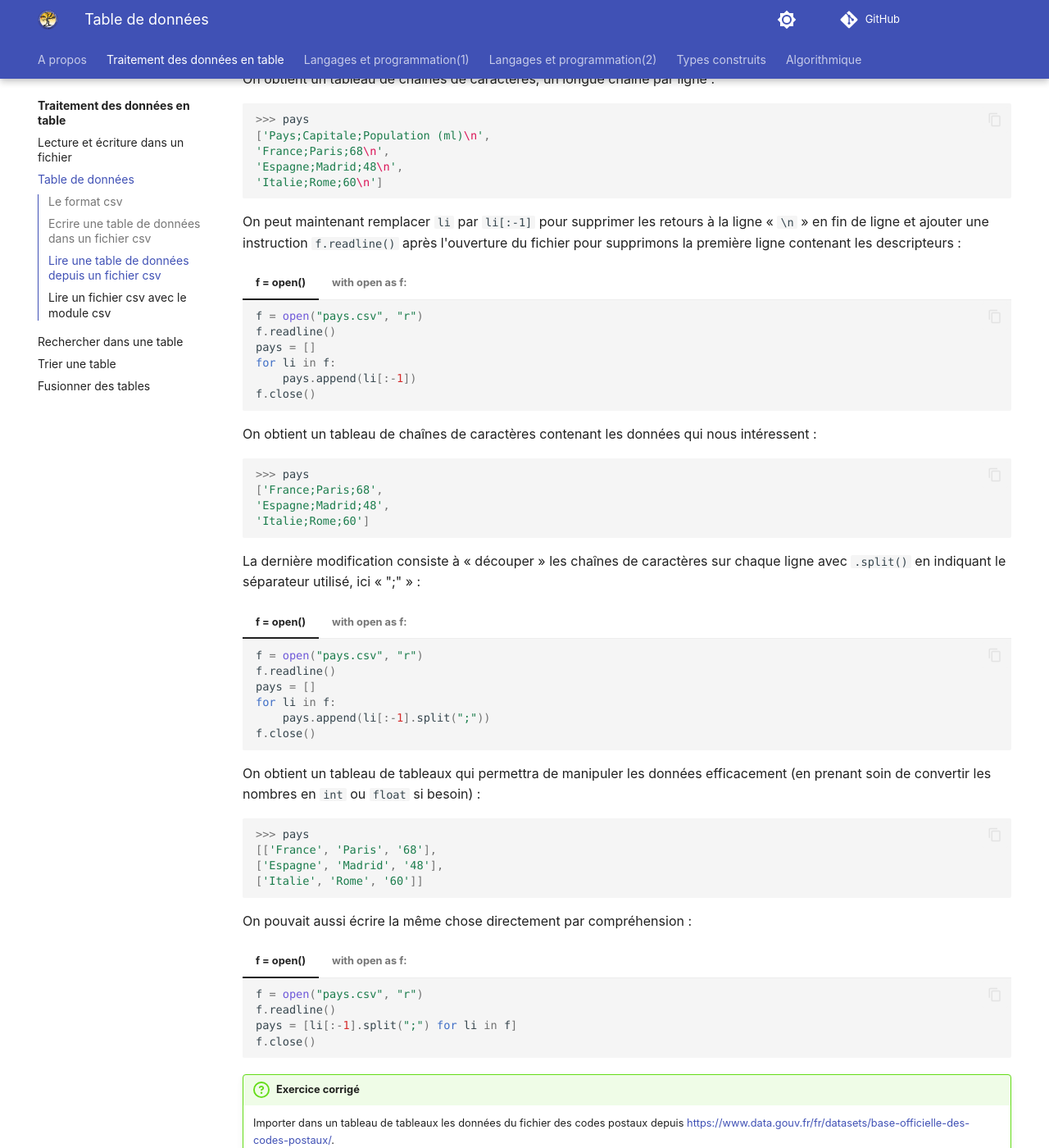
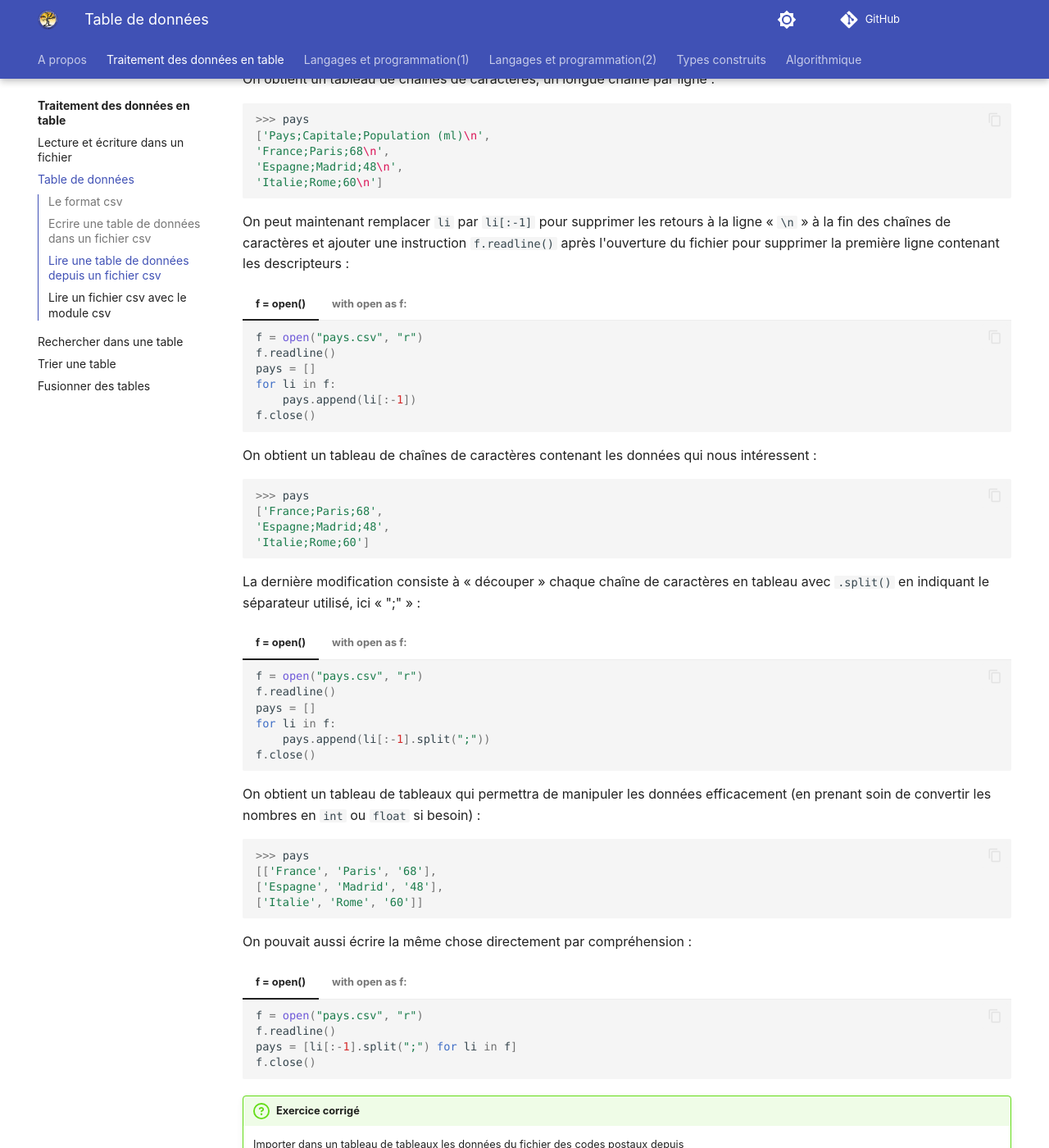
Before and after one commit to fab-perez/NSI-1, an MkDocs documentation site: the page built from docs/donnees-en-tables/2-table-de-donnees.md, in a window 1280 px wide and 1400 px high, scrolled down 1899 px. Shown: the whole window at 82% size. Built offline with MkDocs 1.6.1 and Material for MkDocs 9.7.7, drawn with Linux system fonts in a browser that asks for light colours; emoji names are drawn with the system emoji font; comment, search, counter and statistics services are not loaded; some of the changed lines change nothing that is shown; some of the changed text lies outside the part shown.

Commit message:
Add files via upload

````diff
--- a/docs/donnees-en-tables/2-table-de-donnees.md
+++ b/docs/donnees-en-tables/2-table-de-donnees.md
@@ -106,8 +106,8 @@
 'Italie;Rome;60\n']
 ```
 
-On peut maintenant remplacer `li` par `li[:-1]` pour supprimer les retours à la ligne « `\n` » en fin de ligne
-et ajouter une instruction `f.readline()` après l'ouverture du fichier pour supprimons la première ligne contenant les descripteurs :
+On peut maintenant remplacer `li` par `li[:-1]` pour supprimer les retours à la ligne « `\n` » à la fin des chaînes de caractères
+et ajouter une instruction `f.readline()` après l'ouverture du fichier pour supprimer la première ligne contenant les descripteurs :
 
 
 
@@ -140,7 +140,7 @@
 'Italie;Rome;60']
 ```
 
-La dernière modification consiste à « découper » les chaînes de caractères sur chaque ligne avec `.split()` en indiquant le séparateur utilisé, ici « ";" » :
+La dernière modification consiste à « découper » chaque chaîne de caractères en tableau avec `.split()` en indiquant le séparateur utilisé, ici « ";" » :
 
 
 === "f = open()"
@@ -194,7 +194,9 @@
 
 
 !!! question "Exercice corrigé"
-    Importer dans un tableau de tableaux les données du fichier des codes postaux depuis [https://www.data.gouv.fr/fr/datasets/base-officielle-des-codes-postaux/](https://www.data.gouv.fr/fr/datasets/base-officielle-des-codes-postaux/).
+    Importer dans un tableau de tableaux les données du fichier des codes postaux depuis
+	[https://public.opendatasoft.com/explore/dataset/laposte_hexasmal/export](https://public.opendatasoft.com/explore/dataset/laposte_hexasmal/export)
+
 
 ??? Success "Réponse"
 
@@ -211,17 +213,12 @@
         codes.append(li[:-1].split(';'))
 
     # ou alors par comprehension:
-    codes2 = [li[:-1].split(';') for li in f]
+    codes = [li[:-1].split(';') for li in f]
 
     f.close()           # ne pas oublier de fermer le fichier
     >>> codes
-    [['90093',
-    'SERMAMAGNY',
-    '90300',
-    'SERMAMAGNY',
-    '',
-    '47.687801557,6.8309146345\n'],
-    …
+	[['47078', 'DAMAZAN', '47160', '', 'DAMAZAN', '44.289185426, 0.27533534800000004'], ['95500', 'PONTOISE', '95300', '', 'PONTOISE', '49.051577748, 2.094574042']...]
+	    …
     ```
 
 De la même façon qu'on a importé des données en table dans un tableau de tableaux, on peut très bien les importer dans un tableau de p-uplets (pour avoir des données de types différents)[^2.3] ou un tableau de dictionnaires (pour utiliser les descripteurs)[^2.4].
````
